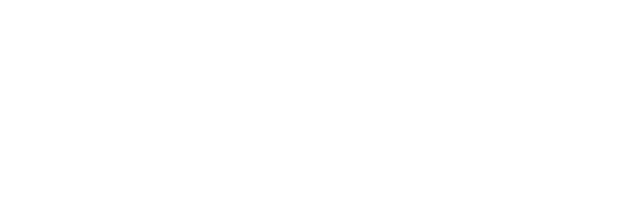
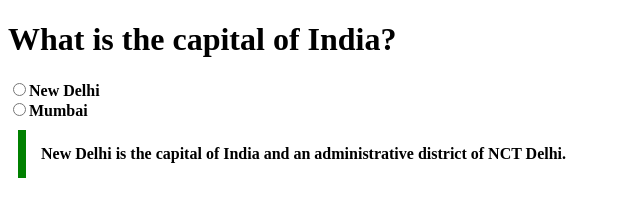
Before and after one commit to acciojob/trivia-architasingh19, a website: page main.html in a window 1280 px wide. Shown: the whole page, without its empty margins (0-640 px from the left). Drawn offline with Linux system fonts and the light colour scheme.

Commit message:
created a submission

```diff
--- a/main.html
+++ b/main.html
@@ -7,6 +7,12 @@
 </head>
 
 <body>
+
+	<h1><b>What is the capital of India?</b></h1>
+	<input type="radio" name="question"><b>New Delhi</b>
+	<br>
+	<input type="radio" name="question"><b>Mumbai</b>
+	<blockquote cite="qn">New Delhi is the capital of India and an administrative district of NCT Delhi.</blockquote>
 	<!-- the entire body must be written by student -->
     <script type="text/javascript" src="./script.js">
 </script>
--- a/styles.css
+++ b/styles.css
@@ -1,2 +1,9 @@
-
 /* Your CSS Code here. */
+blockquote{
+max-width:600px;
+	margin:10px;
+	padding:15px;
+	border-left:8px solid green;
+	backgroound-color:#f8fffe;
+	font-weight:bold;
+}
```
